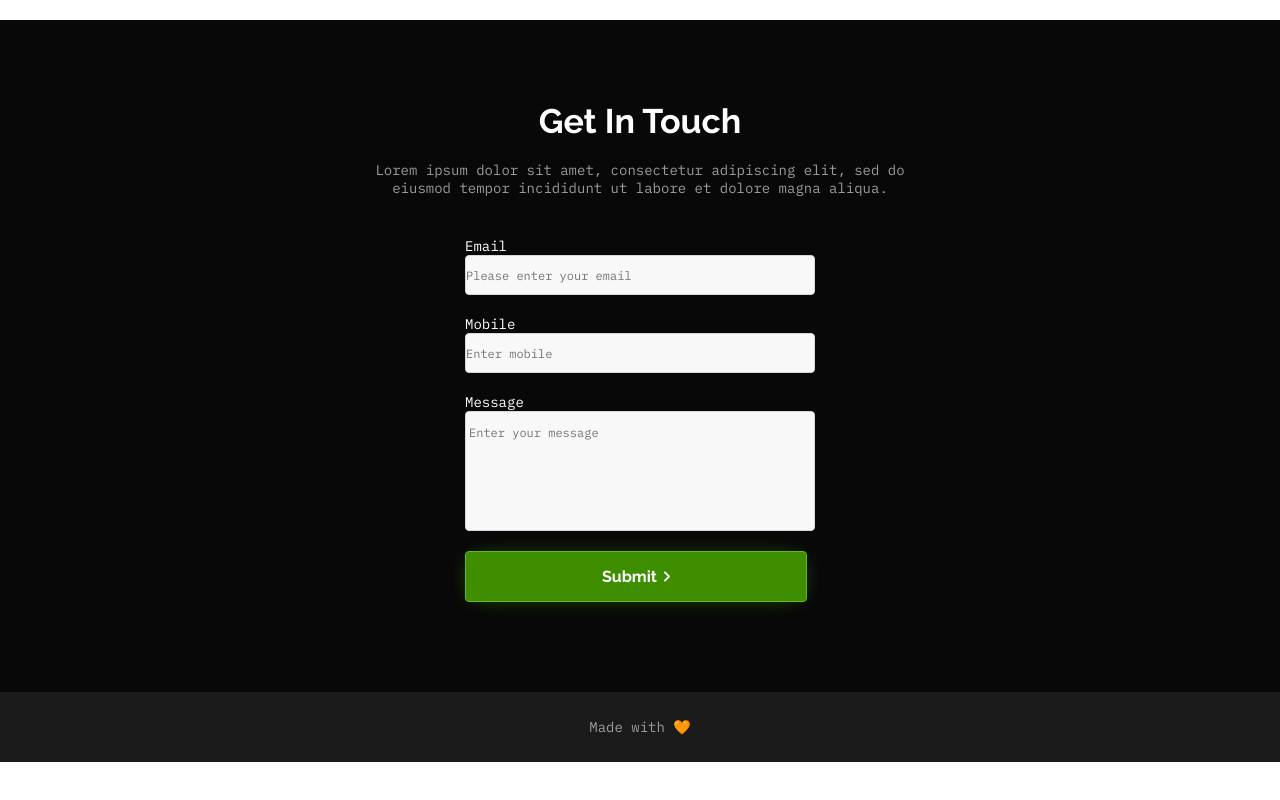
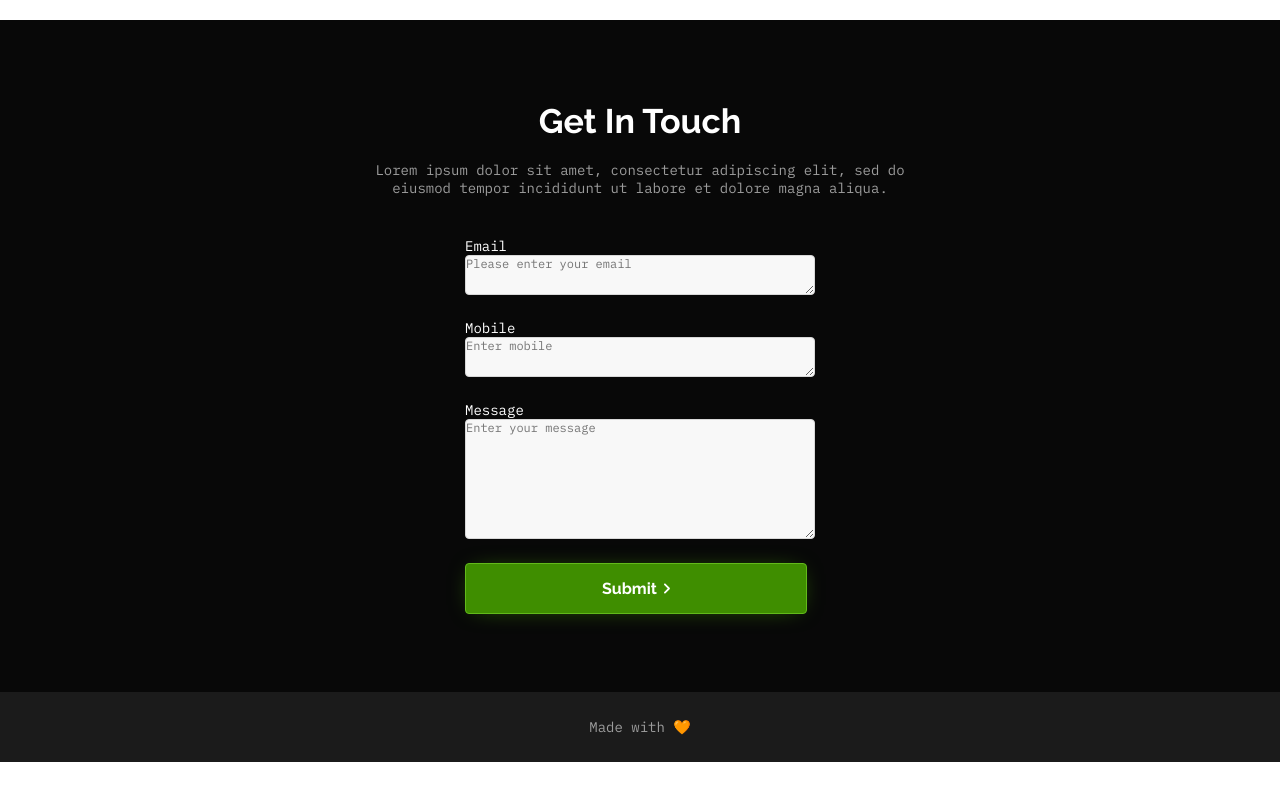
Before and after one commit to pedrobaa72-wq/Segundo-Parcial, a plain HTML site: page index.html in a window 1280 px wide. Shown: the part 2998-3798 px from the top of the page. Drawn offline with Linux system fonts and the light colour scheme.

Commit message:
Cambios a "Get In Touch"
[X] Revamp del codigo en el formulario

```diff
--- a/index.html
+++ b/index.html
@@ -170,17 +170,17 @@
   <div class="formulario">
     <div>
       <p>Email</p>
-      <input class="input1" placeholder="Please enter your email">
+      <textarea class="input1" placeholder="Please enter your email"></textarea>
     </div>
     <div>
       <p>Mobile</p>
-      <input class="input1" placeholder="Enter mobile">
+      <textarea class="input1" placeholder="Enter mobile"></textarea>
     </div>
     <div>
       <p>Message</p>
-      <div class="cajatruco">
-        <input class="input2"  placeholder="Enter your message">
-      </div> <!-- aumentar el largo del input en CSS causa que el texto placeholder se mueva al centro. la seccion message debe ser de 120px de largo. -->
+      <div>
+        <textarea class="input2"  placeholder="Enter your message"></textarea>
+      </div>
     </div>
     <a href="#"><strong>Submit</strong> <img src="images/chevron-right.svg" alt=""></a>
 
--- a/styles.css
+++ b/styles.css
@@ -404,24 +404,17 @@ font-size: 14px;
 
 .input2{
   background-color: #F8F8F8;
-  width: 342px;
-  border: none;
-  height: 40px;
-}
-
-::placeholder{
-  font-size: 12px;
-  font-family: ibm plex mono;
-}
-
-.cajatruco{
-  background-color: #F8F8F8;
   display: flexbox;
   width: 350px;
   height: 120px;
   border: solid 1px;
   border-color: #D8D8D8;
   border-radius: 4px;
+}
+
+::placeholder{
+  font-size: 12px;
+  font-family: ibm plex mono;
 }
 
 .footer a{
@@ -626,7 +619,7 @@ font-size: 14px;
     margin-left: 0px;
   }
 
-  .formulario, .input1, .cajatruco, footer a{
+  .formulario, .input1, .footer a{
     width: 300px;
   }
 
```
